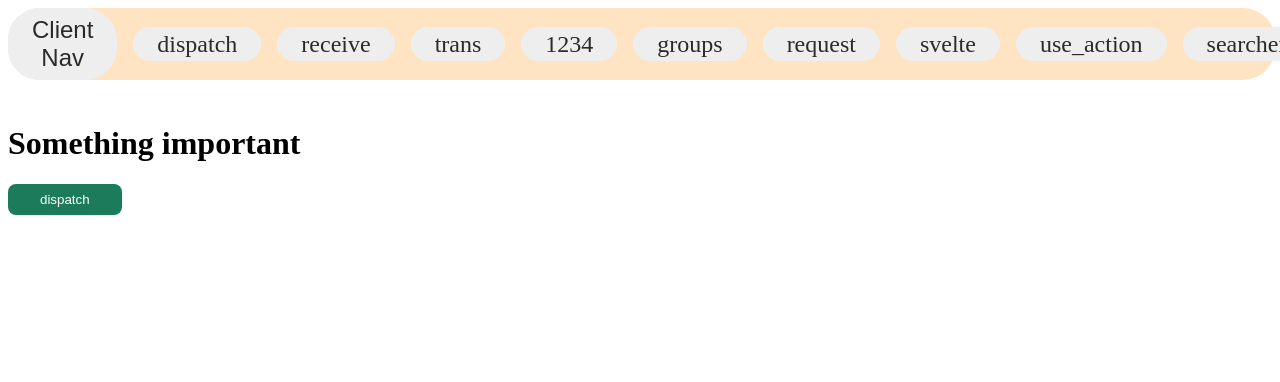
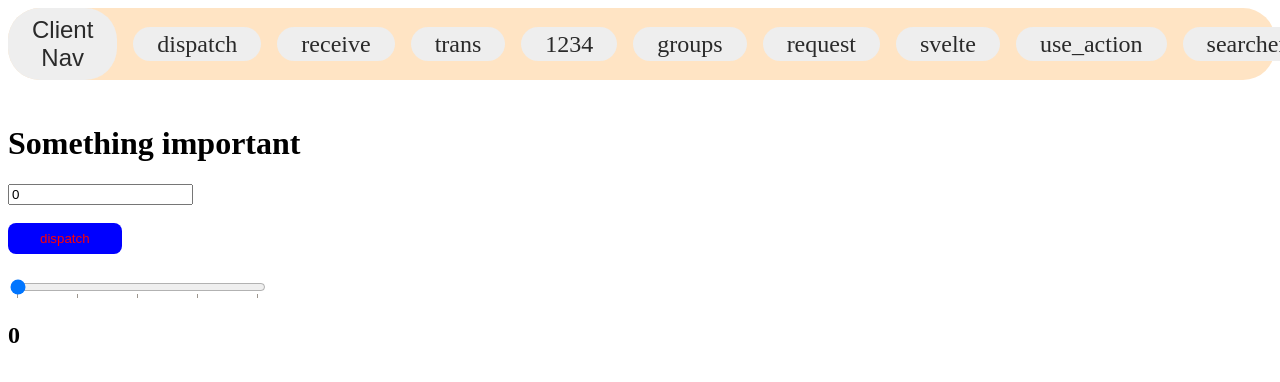
Before and after one commit to Waldemar-00/Svelte-Sveltekit, a SvelteKit app: page /dispatch in a window 1280 px wide. Shown: the top 382 px of the page. Built offline with nearby package versions, Linux system fonts and the light colour scheme.

Commit message:
Element directives

```diff
--- a/src/routes/dispatch/+page.svelte
+++ b/src/routes/dispatch/+page.svelte
@@ -3,13 +3,39 @@
 
 	import Content from './Content.svelte';
 	let message = '';
+	let value = 0;
+	let red = 'red';
+	let blue = 'blue';
+	let component = '';
 	function handlerEvent(e) {
 		console.log(e.detail);
+		console.log(component, 'COMPONENT');
 		message = e.detail.message;
 	}
 </script>
 
 <main>
-	<Content on:customEvent={handlerEvent} />
+	<Content
+		on:customEvent={handlerEvent}
+		--main-color={red}
+		--bgc-color={blue}
+		bind:value
+		bind:this={component}
+	/>
 	<h2>{message}</h2>
+	<input type="range" bind:value min="0" step="any" max="100" list="markers" />
+	<datalist id="markers">
+		<option value="0"></option>
+		<option value="25"></option>
+		<option value="50"></option>
+		<option value="75"></option>
+		<option value="100"></option>
+	</datalist>
+	<h2>{value}</h2>
 </main>
+
+<style>
+	input {
+		width: 20vw;
+	}
+</style>
--- a/src/routes/dispatch/Content.svelte
+++ b/src/routes/dispatch/Content.svelte
@@ -7,9 +7,14 @@
 		});
 		console.log(isEvent);
 	}
+	export let value;
 </script>
 
 <h1>Something important</h1>
+
+<input type="text" {value} />
+<br />
+<br />
 <button on:click={handlerDispatcher}>dispatch</button>
 
 <style>
@@ -18,7 +23,7 @@
 		border: none;
 		border-radius: 0.5rem;
 		cursor: pointer;
-		background-color: rgb(28, 123, 91);
-		color: #fff;
+		background-color: var(--bgc-color);
+		color: var(--main-color);
 	}
 </style>
```
